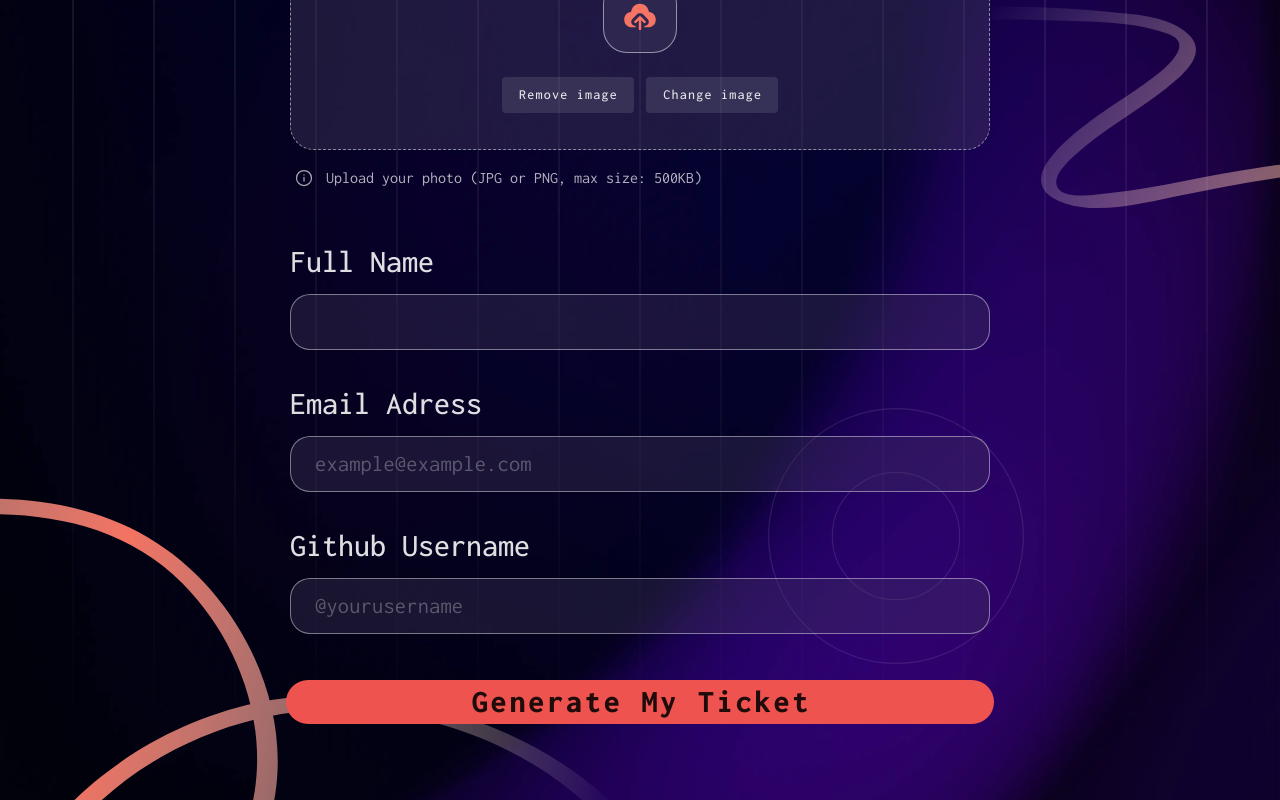
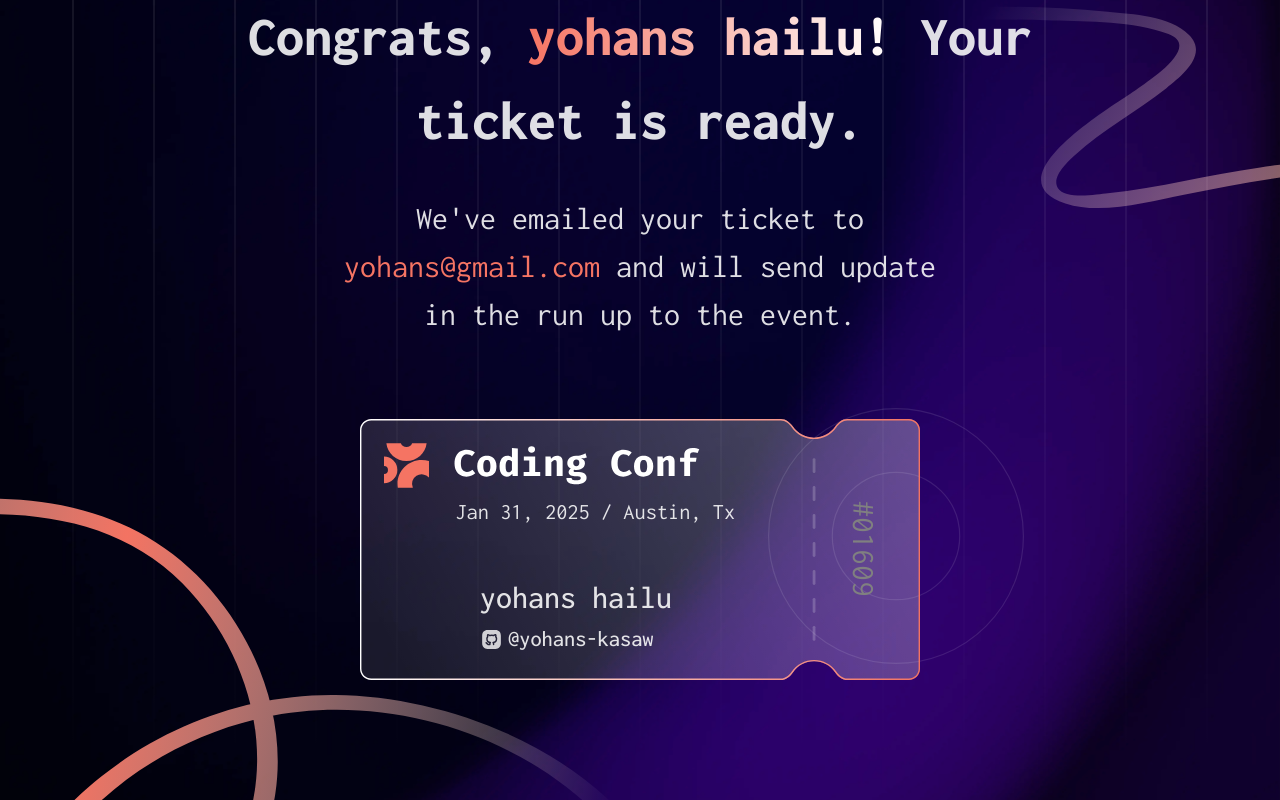
Before and after one commit to yohans-kasaw/frontend-master-conference-ticket-generator, a Vue app: page / in a window 1280 px wide. Both pictures are taken after a click on the button "Generate My Ticket". Built offline with nearby package versions, Linux system fonts and the light colour scheme; a web font is replaced by a local one.

Commit message:
routing and generating first draft

```diff
--- a/src/App.vue
+++ b/src/App.vue
@@ -5,11 +5,11 @@
         </div>
     </div>
     <div v-if="currentView === 'ticketGen'">
-        <TicketGenView @confirm="showConfirmation" />
+        <TicketGenView @update:userInfo="generateTicket" />
     </div>
 
     <div v-else-if="currentView === 'ticketConfirmation'">
-        <TicketConfirmationView @back="showTicketGen" />
+        <TicketConfirmationView :userInfo="userInfo" />
     </div>
 </template>
 
@@ -28,7 +28,21 @@ export default {
         return {
             currentView: 'ticketGen',
             log_full_url,
+            userInfo: null,
         }
+    },
+    methods: {
+        generateTicket(userInfo) {
+            this.userInfo = {
+                ...userInfo,
+                event_date: 'Jan 31, 2025',
+                event_city: 'Austin, Tx',
+                ticket_number: '01609',
+            }
+
+            this.currentView = 'ticketConfirmation'
+            console.log(userInfo)
+        },
     },
 }
 </script>
--- a/src/components/TicketCard.vue
+++ b/src/components/TicketCard.vue
@@ -26,11 +26,13 @@
                         </v-col>
                     </v-row>
                     <v-row dense align="end">
-                        <v-col class="d-flex ga-2" cols="auto">
+                        <v-col class="d-flex ga-4" cols="auto">
                             <v-img
                                 :src="userInfo.avatar_url"
                                 style="border-radius: 20%"
                                 width="15vw"
+                                cover
+                                aspect-ratio="1"
                                 max-width="80px"
                             />
                             <div class="d-flex flex-column justify-center">
@@ -75,6 +77,9 @@ export default {
             ticket_background_url,
         }
     },
+    created() {
+        console.log(this.userInfo.avatar_url)
+    },
 }
 </script>
 
--- a/src/components/UploadAvatar.vue
+++ b/src/components/UploadAvatar.vue
@@ -1,24 +1,48 @@
 <template>
     <v-row dense class="mb-5 mx-1">
-        <v-col
-            class="upload-avatar rounded-xl cursor-pointer lighten-hover"
-        >
+        <v-col class="upload-avatar rounded-xl cursor-pointer lighten-hover">
             <div
                 class="d-flex flex-column align-center justify-center ga-6 py-8"
             >
-                <div class="icon-upload rounded-xl pt-4 pb-2 px-4">
-                    <img :src="upload" width="40rem" />
+                <div v-if="image_url" class="icon-upload">
+                    <img :src="image_url" width="120rem" />
                 </div>
 
-                <div v-if="true" class="d-flex ga-3">
-                    <v-btn variant="tonal text-none"> Remove image </v-btn>
-                    <v-btn variant="tonal text-none"> Change image </v-btn>
+                <div
+                    v-else
+                    class="icon-upload rounded-xl pt-4 pb-2 px-4"
+                    @click="openFileInput"
+                >
+                    <img :src="upload_icon" width="40rem" />
+                </div>
+
+                <div v-if="image_url" class="d-flex ga-3">
+                    <v-btn
+                        variant="tonal"
+                        class="text-none"
+                        @click="removeImage"
+                    >
+                        Remove image
+                    </v-btn>
+                    <v-btn
+                        variant="tonal"
+                        class="text-none"
+                        @click="openFileInput"
+                    >
+                        Change image
+                    </v-btn>
                 </div>
 
                 <div v-else class="font-mid" justify="center">
                     Drag and drop or click to upload
                 </div>
-                <input class="d-none" type="file" />
+                <v-file-input
+                    ref="uploader"
+                    accept="image/*"
+                    class="d-none"
+                    type="file"
+                    @change="selectImage"
+                />
             </div>
         </v-col>
         <v-col cols="12" class="d-flex align-center ga-3 pt-4 opacity-80">
@@ -31,15 +55,35 @@
 </template>
 
 <script>
-import upload from '@src/assets/svgs/icon-upload.svg'
+import upload_icon from '@src/assets/svgs/icon-upload.svg'
 import info from '@src/assets/svgs/icon-info.svg'
 export default {
-    props: {},
+    emits: ['update:avatar_url'],
     data() {
         return {
-            upload,
+            upload_icon,
             info,
+            // used for uploading
+            image_file: null,
+            image_url: null,
         }
+    },
+    methods: {
+        openFileInput() {
+            this.$refs.uploader.click()
+        },
+
+        selectImage(e) {
+            this.image_file = e.target.files[0]
+            this.image_url = URL.createObjectURL(this.image_file)
+
+            this.$emit('update:avatar_url', this.image_url)
+        },
+
+        removeImage(e) {
+            this.image_url = null
+            this.$emit('update:avatar_url', null)
+        },
     },
 }
 </script>
--- a/src/style.css
+++ b/src/style.css
@@ -48,7 +48,7 @@
     --primary-bg-color: rgba(70, 60, 98, 0.4);
     --hover-bg-color: rgba(153, 142, 184, 0.4);
     --border-color: rgba(255, 255, 255, 0.5);
-    --border-radius: 20px;
+    --border-radius: 24px;
     --input-height: 5.5vh;
 }
 
@@ -132,14 +132,12 @@
     border: 1px solid var(--border-color);
 }
 
-/* --- */
-
 .v-field__input {
     font-size: var(--font-mid);
     height: var(--input-height);
+    border: 0.5px solid var(--border-color);
     border-radius: var(--border-radius) !important;
     padding-left: 1.5rem !important;
-    border: 1px solid var(--border-color);
     background-color: var(--primary-bg-color);
 }
 
--- a/src/views/TicketConfirmationView.vue
+++ b/src/views/TicketConfirmationView.vue
@@ -32,18 +32,21 @@ export default {
     components: {
         TicketCard,
     },
+    props:{
+        userInfo: Object,
+    },
     data() {
         return {
             image_avatar,
-            userInfo: {
-                name: 'Jonatan Kirstof',
-                email: "Jonatan@gmail.com",
-                github: '@jonatankirstof1010',
-                avatar_url: image_avatar,
-                event_date: 'Jan 31, 2025',
-                event_city: 'Austin, Tx',
-                ticket_number: '01609',
-            },
+            // userInfo: {
+            //     name: 'Jonatan Kirstof',
+            //     email: "Jonatan@gmail.com",
+            //     github: '@jonatankirstof1010',
+            //     avatar_url: image_avatar,
+            //     event_date: 'Jan 31, 2025',
+            //     event_city: 'Austin, Tx',
+            //     ticket_number: '01609',
+            // },
         }
     },
 }
--- a/src/views/TicketGenView.vue
+++ b/src/views/TicketGenView.vue
@@ -18,12 +18,12 @@
             class="mt-16"
             style="margin-bottom: 10vh; width: 95vw; max-width: 700px"
         >
-            <v-form>
+            <v-form @submit.prevent ref="formRef">
                 <v-row dense class="mb-5">
                     <v-col cols="12" class="font-big font-weight-medium mb-2">
                         Upload Avatar
                     </v-col>
-                    <UploadAvatar />
+                    <UploadAvatar @update:avatar_url="handelImageUrlUpdate" />
                 </v-row>
 
                 <v-row dense>
@@ -31,7 +31,13 @@
                         Full Name
                     </v-col>
                     <v-col>
-                        <v-text-field variant="sol"> </v-text-field>
+                        <v-text-field
+                            v-model="userInfo.name"
+                            :rules="[rules.required]"
+                            rounded
+                            variant="outlined"
+                        >
+                        </v-text-field>
                     </v-col>
                 </v-row>
                 <v-row dense>
@@ -40,7 +46,10 @@
                     </v-col>
                     <v-col>
                         <v-text-field
-                            variant="sol"
+                            v-model="userInfo.email"
+                            :rules="[rules.required]"
+                            rounded
+                            variant="outlined"
                             placeholder="example@example.com"
                             type="email"
                         ></v-text-field>
@@ -51,7 +60,13 @@
                         Github Username
                     </v-col>
                     <v-col>
-                        <v-text-field placeholder="@yourusername" variant="sol">
+                        <v-text-field
+                            v-model="userInfo.github"
+                            :rules="[rules.required]"
+                            placeholder="@yourusername"
+                            rounded
+                            variant="outlined"
+                        >
                         </v-text-field>
                     </v-col>
                 </v-row>
@@ -61,6 +76,8 @@
                         size="x-large"
                         variant="flat"
                         color="red-lighten-1"
+                        type="submit"
+                        @click="submitForm"
                     >
                         <span class="text-high-emphasis">
                             Generate My Ticket
@@ -73,18 +90,35 @@
 </template>
 
 <script>
-import upload from '@src/assets/svgs/icon-upload.svg'
-import info from '@src/assets/svgs/icon-info.svg'
 import UploadAvatar from '@src/components/UploadAvatar.vue'
 export default {
     components: {
         UploadAvatar,
     },
+    emits: ['update:userInfo'],
     data() {
         return {
-            upload,
-            info,
+            rules: {
+                required: (value) => !!value || '*Field is required',
+            },
+            userInfo: {
+                name: 'yohans hailu',
+                email: 'yohans@gmail.com',
+                github: '@yohans-kasaw',
+                avatar_url: '',
+            },
         }
+    },
+    methods: {
+        handelImageUrlUpdate(url) {
+            this.userInfo.avatar_url = url
+        },
+        async submitForm() {
+            const { valid } = await this.$refs.formRef.validate()
+            if (!valid) return
+
+            this.$emit('update:userInfo', this.userInfo)
+        },
     },
 }
 </script>
```
